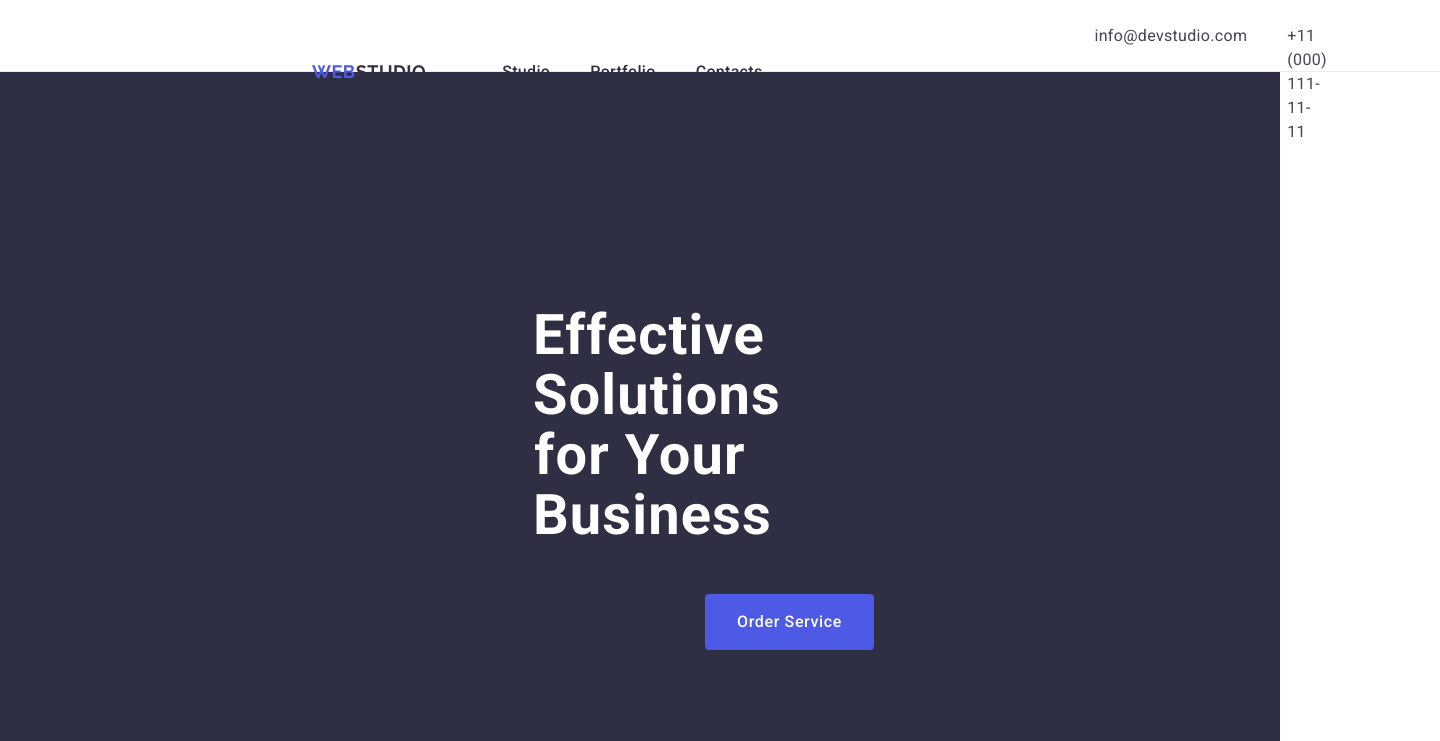
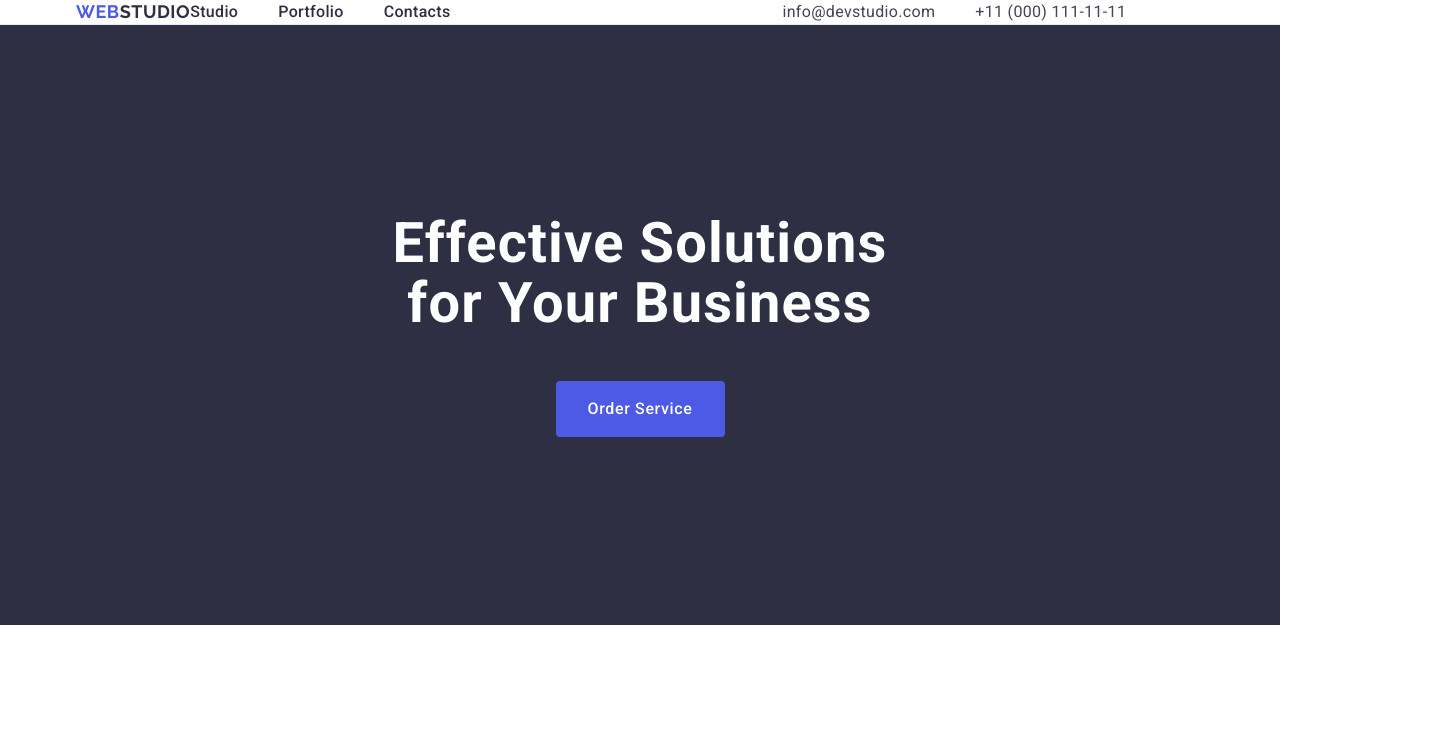
Before and after one commit to dkaliazin/goit-markup-hw-03, a plain HTML site: page index.html in a window 1280 px wide. Shown: the top 741 px of the page, 1440 px wide, since content can reach past the window. Drawn offline with nearby package versions, Linux system fonts and the light colour scheme.

Commit message:
changes after tutor's review

```diff
--- a/css/styles.css
+++ b/css/styles.css
@@ -61,6 +61,14 @@ h3 {
   line-height: 1.2;
   letter-spacing: 0.4px;
 }
+h1,
+h2,
+h3,
+h4,
+h5,
+h6 {
+  margin: 0;
+}
 /*lists*/
 ul {
   list-style-type: none;
@@ -83,14 +91,10 @@ p {
 /*header*/
 .header {
   border-bottom: 1px solid #e7e9fc;
-  width: 1440px;
-  height: 72px;
 }
 .header-box {
   display: flex;
-  width: 1158px;
-  margin: 0 auto;
-  padding: 0 15px;
+  align-items: center;
 }
 .header-list {
   display: flex;
@@ -99,7 +103,6 @@ p {
 }
 .logo {
   display: block;
-  margin: 0px 76px 0px 156px;
   color: #4d5ae5;
   font-family: "Raleway", sans-serif;
   font-size: 18px;
@@ -124,7 +127,6 @@ p {
   text-decoration: none;
 }
 .nav-list {
-  margin: 24px 0;
   display: flex;
   gap: 40px;
   color: #2e2f42;
@@ -132,7 +134,7 @@ p {
   font-size: 16px;
   font-style: normal;
   font-weight: 500;
-  line-height: 1, 5;
+  line-height: 1.5;
   letter-spacing: 0.32px;
   text-decoration: none;
 }
@@ -144,6 +146,7 @@ p {
   font-weight: 500;
   line-height: 1.5;
   letter-spacing: 0.32px;
+  display: box;
   padding: 24px 0;
 }
 .nav-item:hover,
@@ -151,10 +154,7 @@ p {
   color: #404bbf;
 }
 .header-address {
-  display: flex;
   font-style: normal;
-  margin-top: 24px;
-  padding: 0px;
 }
 .header-address-list {
   display: flex;
@@ -189,10 +189,10 @@ p {
   font-size: 56px;
   font-style: normal;
   font-weight: 700;
-  line-height: 1, 0714;
+  line-height: 1.0714;
   letter-spacing: 1.12px;
-  margin-left: 457px;
-  margin-right: 457px;
+  margin-left: auto;
+  margin-right: auto;
 }
 .landing-button {
   min-width: 169px;
@@ -210,8 +210,8 @@ p {
   line-height: 1.5; /* 150% */
   letter-spacing: 0.64px;
   margin-top: 48px;
-  margin-left: 629px;
-  margin-right: 612px;
+  margin-left: auto;
+  margin-right: auto;
 }
 .landing-button:hover,
 :focus {
```
